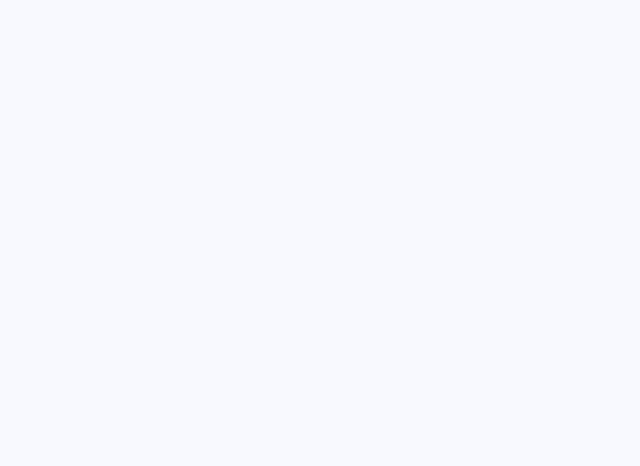
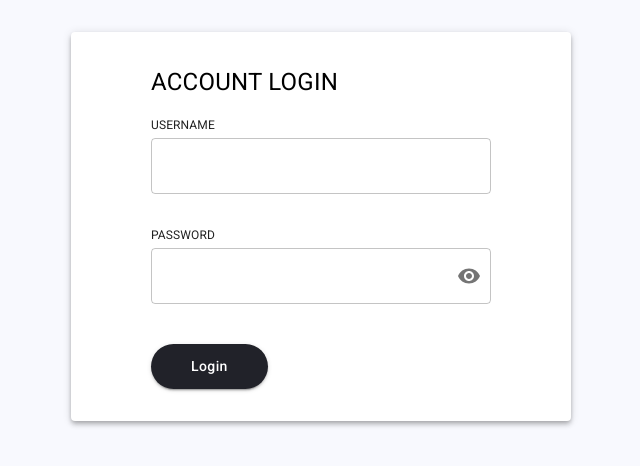
Before and after one commit to MUTABAZI-D/fitness-tracker-md, a React (Vite) app: page /login in a window 1280 px wide. Before the commit this address had no page. Shown: the top 466 px of the page, without its empty margins (319-959 px from the left). Built offline with nearby package versions, Linux system fonts and the light colour scheme.

Commit message:
second commit auth

```diff
--- a/src/App.jsx
+++ b/src/App.jsx
@@ -1,13 +1,41 @@
-import { BrowserRouter as Router, Route, Routes } from 'react-router-dom';
-import HomePage from './pages/HomePage.jsx';
+import {
+  BrowserRouter as Router,
+  Route,
+  Routes,
+  Navigate,
+} from 'react-router-dom';
+import { HomePage } from './pages/HomePage.jsx';
+import { LoginPage } from './pages/LoginPage.jsx';
+import { ProtectedRoutes } from './context/ProtectedRoutes.jsx';
+import { useEffect } from 'react';
+import { useDispatch } from 'react-redux';
+import { handleToken } from './store/authFeature/authSlice.js';
+import { ToastContainer } from 'react-toastify';
+import 'react-toastify/dist/ReactToastify.css';
 
 function App() {
+  const dispatch = useDispatch();
+  useEffect(() => {
+    dispatch(handleToken());
+  }, []);
   return (
-    <Router>
-      <Routes>
-        <Route path="/" element={<HomePage />} />
-      </Routes>
-    </Router>
+    <>
+      <Router>
+        <Routes>
+          <Route path="/" element={<Navigate to="/login" replace />} />
+          <Route path="login" element={<LoginPage />} />
+          <Route
+            path="home"
+            element={
+              <ProtectedRoutes>
+                <HomePage />
+              </ProtectedRoutes>
+            }
+          />
+        </Routes>
+      </Router>
+      <ToastContainer autoClose={3000} />
+    </>
   );
 }
 
--- /dev/null
+++ b/src/context/ProtectedRoutes.jsx
@@ -0,0 +1,22 @@
+import { Navigate } from 'react-router-dom';
+
+import PropTypes from 'prop-types';
+import { useSelector } from 'react-redux';
+import {
+  selectIsAuthChecked,
+  selectIsAuthenticated,
+} from '../store/authFeature/authSelector';
+import { CircularProgress } from '@mui/material';
+
+export const ProtectedRoutes = ({ children }) => {
+  const isAuthenticated = useSelector(selectIsAuthenticated);
+  const isAuthChecked = useSelector(selectIsAuthChecked);
+  if (!isAuthChecked) {
+    return <CircularProgress sx={{ textAlign: 'center' }} />;
+  } else {
+    return isAuthenticated ? children : <Navigate to="/login" replace />;
+  }
+};
+ProtectedRoutes.propTypes = {
+  children: PropTypes.node.isRequired,
+};
--- a/src/pages/HomePage.jsx
+++ b/src/pages/HomePage.jsx
@@ -1,20 +1,28 @@
-import { Box, Stack, Typography } from '@mui/material';
+import { Box, Button, Stack, Typography } from '@mui/material';
 import { Home } from '@mui/icons-material';
 import { useEffect } from 'react';
 import { useDispatch, useSelector } from 'react-redux';
 import { selectMyData } from '../store/sampleFeature/selectors';
 import { getMyData } from '../store/sampleFeature/slice';
+import { useNavigate } from 'react-router-dom';
+import { logout } from '../store/authFeature/authSlice';
 
-const HomePage = () => {
+export const HomePage = () => {
   const dispatch = useDispatch();
   const myData = useSelector(selectMyData);
 
+  const navigate = useNavigate();
   useEffect(() => {
     dispatch(getMyData());
   }, []);
 
+  function handleLogOut() {
+    dispatch(logout());
+    navigate('/login');
+  }
+
   return (
-    <Stack alignItems="center" gap={4} p={3}>
+    <Stack alignItems="center" spacing={4} p={3}>
       <Typography
         sx={{
           display: 'flex',
@@ -24,6 +32,7 @@ const HomePage = () => {
         }}
         variant="body1"
         textAlign="center"
+        color="primary.main"
       >
         <Home />
         HomePage
@@ -34,8 +43,15 @@ const HomePage = () => {
           <p key={item.id}>{`${item.name} ${item.id}`}</p>
         ))}
       </Box>
+      <Box>
+        <Button
+          variant="contained"
+          onClick={handleLogOut}
+          sx={{ textTransform: 'none' }}
+        >
+          Log out
+        </Button>
+      </Box>
     </Stack>
   );
 };
-
-export default HomePage;
--- /dev/null
+++ b/src/pages/LoginPage.jsx
@@ -0,0 +1,138 @@
+import {
+  Box,
+  IconButton,
+  InputAdornment,
+  Paper,
+  Stack,
+  TextField,
+  Typography,
+  FormControl,
+  Button,
+} from '@mui/material';
+import VisibilityIcon from '@mui/icons-material/Visibility';
+import VisibilityOffIcon from '@mui/icons-material/VisibilityOff';
+import { useState } from 'react';
+import { useForm } from 'react-hook-form';
+import { useNavigate } from 'react-router-dom';
+import { useDispatch } from 'react-redux';
+import { login } from '../store/authFeature/authSlice.js';
+import { toast } from 'react-toastify';
+
+export const LoginPage = () => {
+  const [showPassword, setShowPassword] = useState(false);
+  const navigate = useNavigate();
+  const dispatch = useDispatch();
+
+  const {
+    register,
+    handleSubmit,
+    formState: { errors },
+  } = useForm();
+
+  function handleClick() {
+    setShowPassword(!showPassword);
+  }
+  function handleMouseDown(e) {
+    e.preventDefault();
+  }
+  const onSubmit = (data) => {
+    const envUsername = import.meta.env.VITE_USERNAME;
+    const envPassword = import.meta.env.VITE_PASSWORD;
+    if (envUsername === data.username && envPassword === data.password) {
+      dispatch(login());
+      toast.success('Login successful', {
+        style: { backgroundColor: 'green', color: 'white' },
+      });
+      navigate('/home', { replace: true });
+    } else {
+      toast.error('Login failed: Incorrect username or password', {
+        style: {
+          backgroundColor: '#FF0000',
+          color: 'white',
+          fontSize: '12px',
+        },
+        progressStyle: {
+          backgroundColor: '#ffeb3b',
+        },
+      });
+    }
+  };
+
+  return (
+    <Paper
+      elevation={4}
+      sx={{
+        padding: '32px 80px',
+        width: '500px',
+        margin: '32px auto',
+      }}
+    >
+      <Stack spacing={2}>
+        <Typography variant="body1" color={'black'} sx={{ fontSize: '1.5em' }}>
+          ACCOUNT LOGIN
+        </Typography>
+        <form onSubmit={handleSubmit(onSubmit)}>
+          <FormControl sx={{ display: 'flex', rowGap: 4 }}>
+            <Box>
+              <Typography sx={{ fontSize: '12px' }} gutterBottom>
+                USERNAME
+              </Typography>
+              <TextField
+                fullWidth
+                {...register('username', { required: 'Username is required' })}
+                error={!!errors.username}
+                helperText={errors.username?.message}
+              />
+            </Box>
+            <Box>
+              <Typography sx={{ fontSize: '12px' }} gutterBottom>
+                PASSWORD
+              </Typography>
+              <TextField
+                {...register('password', { required: 'Password is required' })}
+                fullWidth
+                InputProps={{
+                  endAdornment: (
+                    <InputAdornment position="end">
+                      <IconButton
+                        aria-label="toggle password visibilty"
+                        edge="end"
+                        onClick={handleClick}
+                        onMouseDown={handleMouseDown}
+                      >
+                        {showPassword ? (
+                          <VisibilityOffIcon />
+                        ) : (
+                          <VisibilityIcon />
+                        )}
+                      </IconButton>
+                    </InputAdornment>
+                  ),
+                }}
+                type={showPassword ? 'text' : 'password'}
+                error={!!errors.password}
+                helperText={errors.password?.message}
+              />
+            </Box>
+          </FormControl>
+          <Box>
+            <Button
+              type="submit"
+              variant="contained"
+              sx={{
+                marginTop: '40px',
+                color: 'primary.light',
+                bgcolor: 'primary.dark',
+                borderRadius: '30px',
+                padding: '10px 40px',
+                textTransform: 'none',
+              }}
+            >
+              Login
+            </Button>
+          </Box>
+        </form>
+      </Stack>
+    </Paper>
+  );
+};
--- /dev/null
+++ b/src/store/authFeature/authSelector.js
@@ -0,0 +1,4 @@
+export const selectIsAuthenticated = (state) =>
+  state.authReducer.isAuthenticated;
+
+export const selectIsAuthChecked = (state) => state.authReducer.isAuthChecked;
--- /dev/null
+++ b/src/store/authFeature/authSlice.js
@@ -0,0 +1,34 @@
+import { createSlice } from '@reduxjs/toolkit';
+
+const initialState = {
+  isAuthenticated: false,
+  error: false,
+  isAuthChecked: false,
+};
+
+const authSlice = createSlice({
+  name: 'auth',
+  initialState,
+  reducers: {
+    login: (state) => {
+      const token = Math.random().toString(36).substring(2);
+      localStorage.setItem('token', token);
+      state.isAuthenticated = true;
+      state.error = false;
+    },
+    logout: (state) => {
+      state.isAuthenticated = false;
+      localStorage.removeItem('token');
+    },
+    handleToken: (state) => {
+      const token = localStorage.getItem('token');
+      if (token) {
+        state.isAuthenticated = true;
+      }
+      state.isAuthChecked = true;
+    },
+  },
+});
+
+export default authSlice.reducer;
+export const { login, logout, handleToken } = authSlice.actions;
--- a/src/store/sampleFeature/slice.js
+++ b/src/store/sampleFeature/slice.js
@@ -12,7 +12,7 @@ export const sampleSlice = createSlice({
   name: 'sample',
   initialState,
   reducers: {
-    getMyData(state) {
+    getMyData: (state) => {
       state.myData = MY_DATA_CONSTANT;
     },
   },
--- a/src/store/store.js
+++ b/src/store/store.js
@@ -1,9 +1,11 @@
 import { configureStore } from '@reduxjs/toolkit';
 
 import sampleReducer from './sampleFeature/slice';
+import authSliceReducer from './authFeature/authSlice';
 
 export const store = configureStore({
   reducer: {
     sampleSlice: sampleReducer,
+    authReducer: authSliceReducer,
   },
 });
```
Also changed, not shown: package.json (+5 -2 lines), src/store/authFeature/authThunk.js (added), 2 other files (tests, documents, lock files or other folders).
